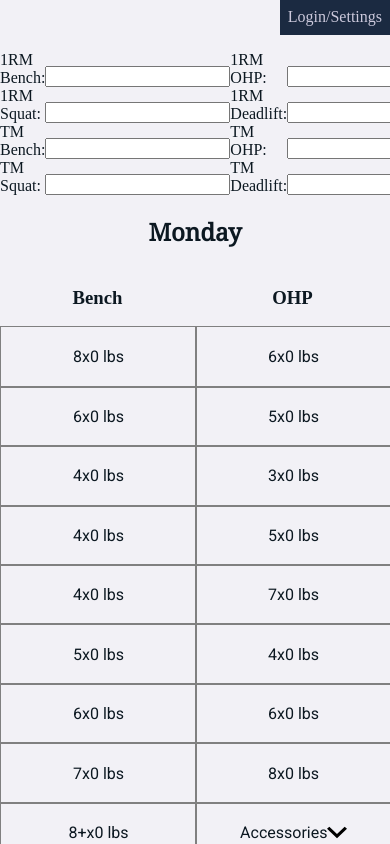
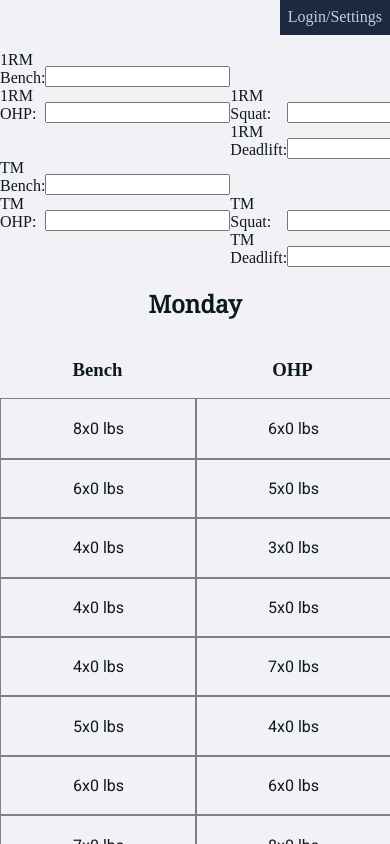
Before and after one commit to brianqian/nsuns-react, a React (Create React App) app in the folder client/: page / in a window 390 px wide. Built offline with nearby package versions, Linux system fonts and the light colour scheme.

Commit message:
fixed bug with dayIndex formula in getAccessoryPlan

```diff
--- a/client/src/components/dailyLift/dailyLift.css
+++ b/client/src/components/dailyLift/dailyLift.css
@@ -66,6 +66,7 @@
   .dailyLift__container {
     scroll-snap-align: center;
     min-width: 100vw;
+    max-width: 100vw;
     width: 100%;
     margin: 0rem;
     grid-template-columns: repeat(6, 1fr);
--- a/client/src/components/weightEntry/weightEntry.css
+++ b/client/src/components/weightEntry/weightEntry.css
@@ -32,4 +32,12 @@
   .weightEntry__input-wrapper > input {
     flex: 6;
   }
+  .weightEntry__bench-input,
+  .weightEntry__ohp-input {
+    grid-column: 1;
+  }
+  .weightEntry__deadlift-input,
+  .weightEntry__squat-input {
+    grid-column: 2;
+  }
 }
--- a/client/src/utils/accessories.js
+++ b/client/src/utils/accessories.js
@@ -23,7 +23,10 @@ export const getAccessoryPlan = async userId => {
     resp = await resp.json();
     const respArray = [];
     if (resp.length) {
-      const weekLength = resp[resp.length - 1].dayIndex;
+      // const weekLength = resp[resp.length - 1].dayIndex;
+      let weekLength = [];
+      resp.forEach(accessory => weekLength.push(accessory.dayIndex));
+      weekLength = Math.max(...weekLength);
       for (let i = 0; i <= weekLength; i++) {
         respArray.push(resp.filter(item => item.dayIndex === i));
       }
```
